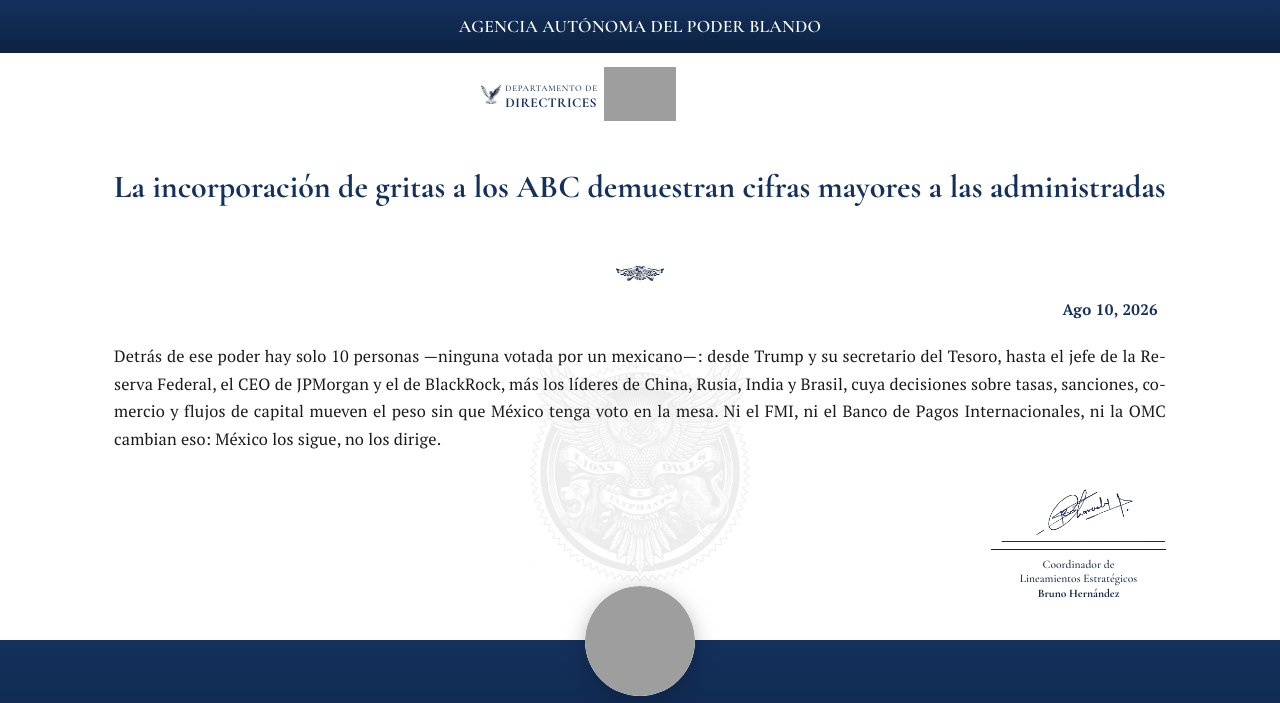
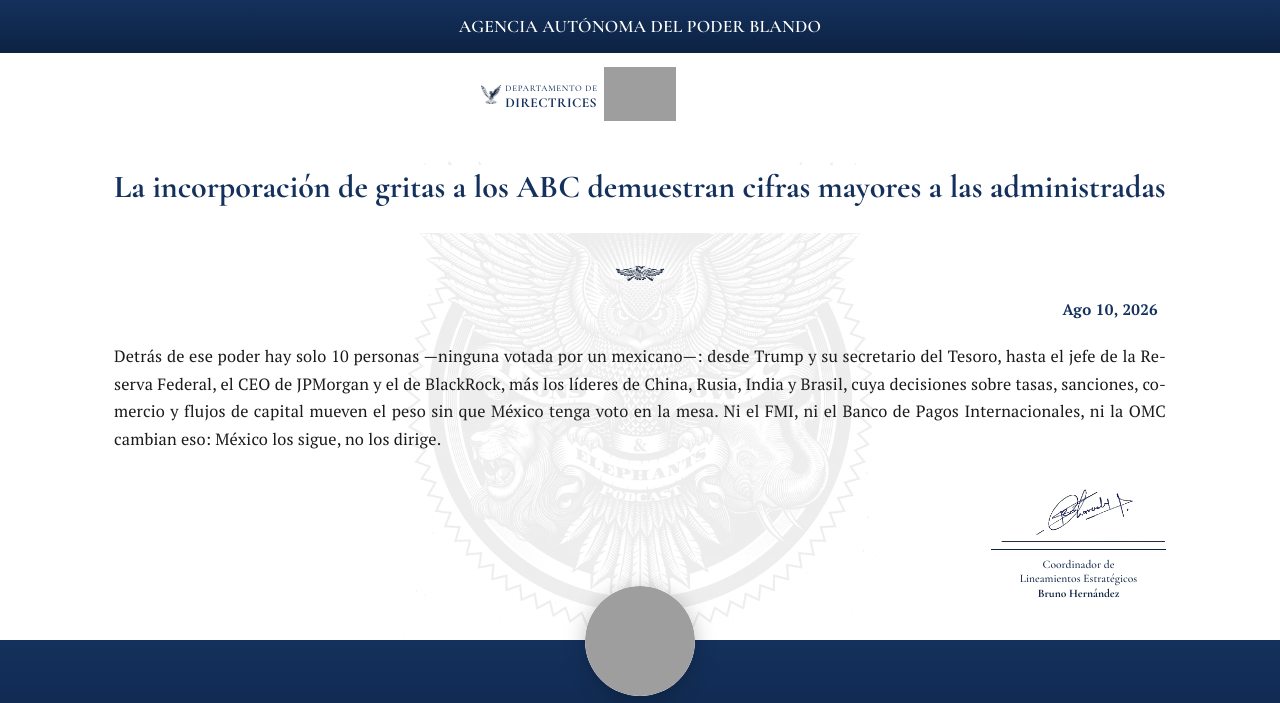
Before and after one commit to GorillaInforma/AAPB, a plain HTML site: page lineamientos/index.html in a window 1280 px wide. Shown: the top 703 px of the page. Drawn offline with nearby package versions, Linux system fonts and the light colour scheme; grey boxes are pictures that could not be loaded.

Commit message:
Refactor watermark to fixed position and resize logic
Updated watermark positioning and resizing logic to be fixed relative to the viewport instead of the content block. Adjusted size calculations based on screen dimensions.

```diff
--- a/lineamientos/index.html
+++ b/lineamientos/index.html
@@ -182,18 +182,20 @@
     mix-blend-mode: normal;
   }
 
-  /* Marca de agua sello gris - confinada al bloque de contenido, casi transparente.
-     El tamaño real se ajusta por JavaScript según el alto/ancho disponible
-     (ver script "ajustarMarcaAgua"); estos valores son solo el punto de partida
-     antes de que corra el script. */
+  /* Marca de agua sello gris - fija respecto a la pantalla, casi
+     transparente, para que se vea en cualquier punto del scroll sobre
+     el contenido (no solo cuando ese bloque de texto pasa por el centro).
+     El tamaño real se ajusta por JavaScript según el ancho/alto reales
+     de la pantalla (ver script "ajustarMarcaAgua"); estos valores son
+     solo el punto de partida antes de que corra el script. */
   .marca-agua-sello {
-    position: absolute;
+    position: fixed;
     top: 50%;
     left: 50%;
     width: min(70vw, 500px);
     height: min(70vw, 500px);
-    max-width: 100%;
-    max-height: 100%;
+    max-width: 92vw;
+    max-height: 92vh;
     transform: translate(-50%, -50%);
     z-index: 0;
     pointer-events: none;
@@ -1271,36 +1273,33 @@
 
 <script>
 (function(){
-  // --- Ajustar el tamaño de la marca de agua según el espacio real disponible ---
-  const contenedor = document.querySelector('.cuerpo-con-marca');
+  // --- Ajustar el tamaño de la marca de agua según el tamaño real de la
+  //     pantalla (ya no del bloque de contenido: al ser "fixed" respecto
+  //     al viewport, debe verse igual sin importar en qué parte del
+  //     scroll esté el usuario) ---
   const marca = document.querySelector('.marca-agua-sello');
-  const campoContenido = document.getElementById('campo-contenido');
-  if (!contenedor || !marca) return;
+  if (!marca) return;
 
   function ajustarMarcaAgua() {
-    const ancho = contenedor.clientWidth;
-    const alto = contenedor.clientHeight;
+    const ancho = window.innerWidth;
+    const alto = window.innerHeight;
     if (!ancho || !alto) return;
-    // Usamos el lado más corto del bloque para que el círculo siempre
-    // quepa completo, con un margen del 12% respecto a ese lado.
-    let tamano = Math.min(ancho, alto) * 0.88;
+    // Usamos el lado más corto de la pantalla para que el círculo siempre
+    // quepa completo, con un margen respecto a ese lado.
+    let tamano = Math.min(ancho, alto) * 0.6;
     tamano = Math.max(80, Math.min(tamano, 500));
     marca.style.width = tamano + 'px';
     marca.style.height = tamano + 'px';
   }
 
-  // Ejecutar al cargar, al redimensionar y cada vez que cambie el texto
+  // Ejecutar al cargar y al redimensionar/rotar la pantalla
   window.addEventListener('load', ajustarMarcaAgua);
   window.addEventListener('resize', ajustarMarcaAgua);
-  if (campoContenido) {
-    campoContenido.addEventListener('input', ajustarMarcaAgua);
-  }
+  window.addEventListener('orientationchange', ajustarMarcaAgua);
   // Reajustar tras restaurar un borrador guardado o un documento guardado
   window.addEventListener('pageshow', ajustarMarcaAgua);
-  const observador = new MutationObserver(ajustarMarcaAgua);
-  observador.observe(contenedor, { childList: true, subtree: true, characterData: true });
-
-  // Varios intentos iniciales por si las fuentes tardan en cargar y cambian la altura
+
+  // Varios intentos iniciales por si las fuentes tardan en cargar
   setTimeout(ajustarMarcaAgua, 0);
   setTimeout(ajustarMarcaAgua, 150);
   setTimeout(ajustarMarcaAgua, 500);
```
